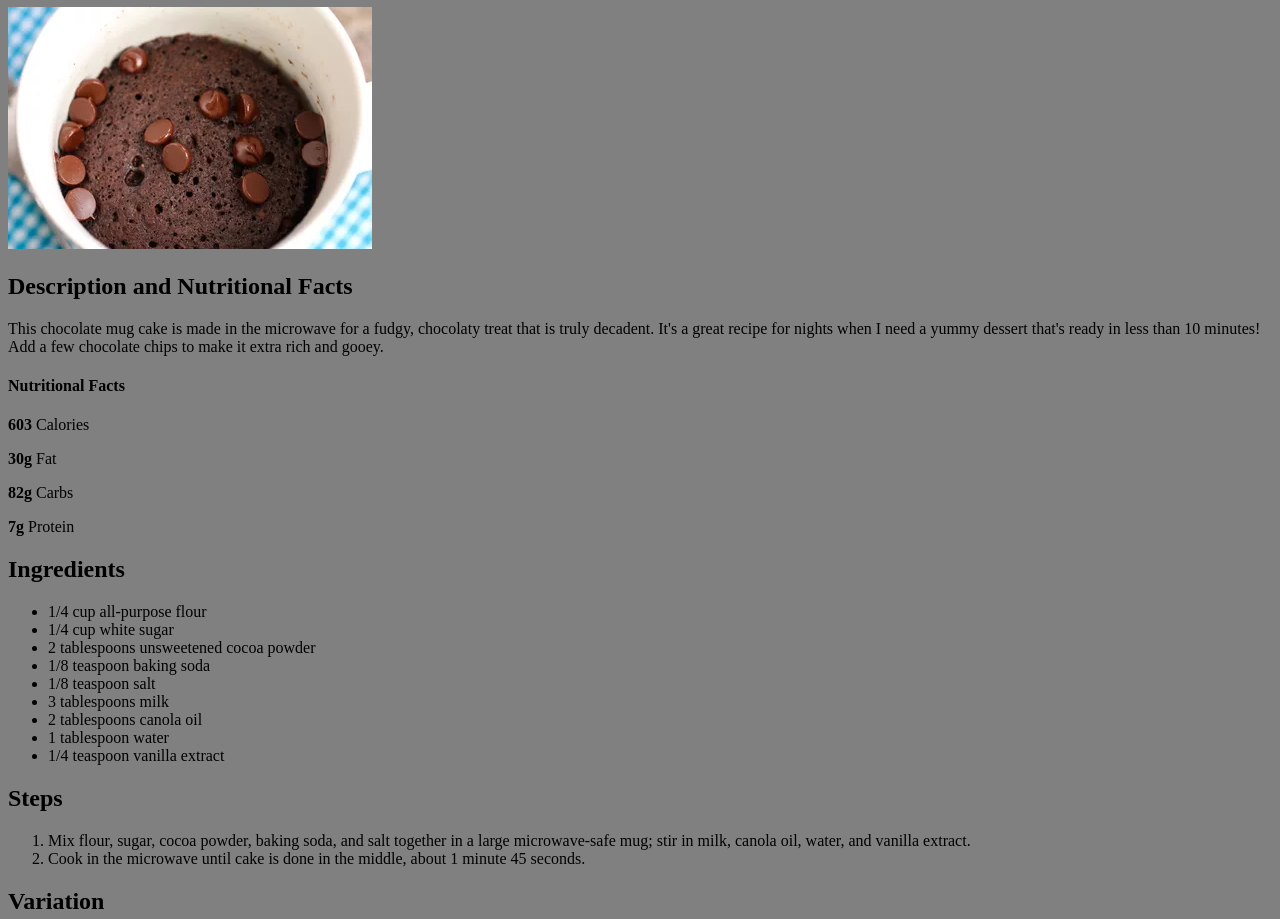
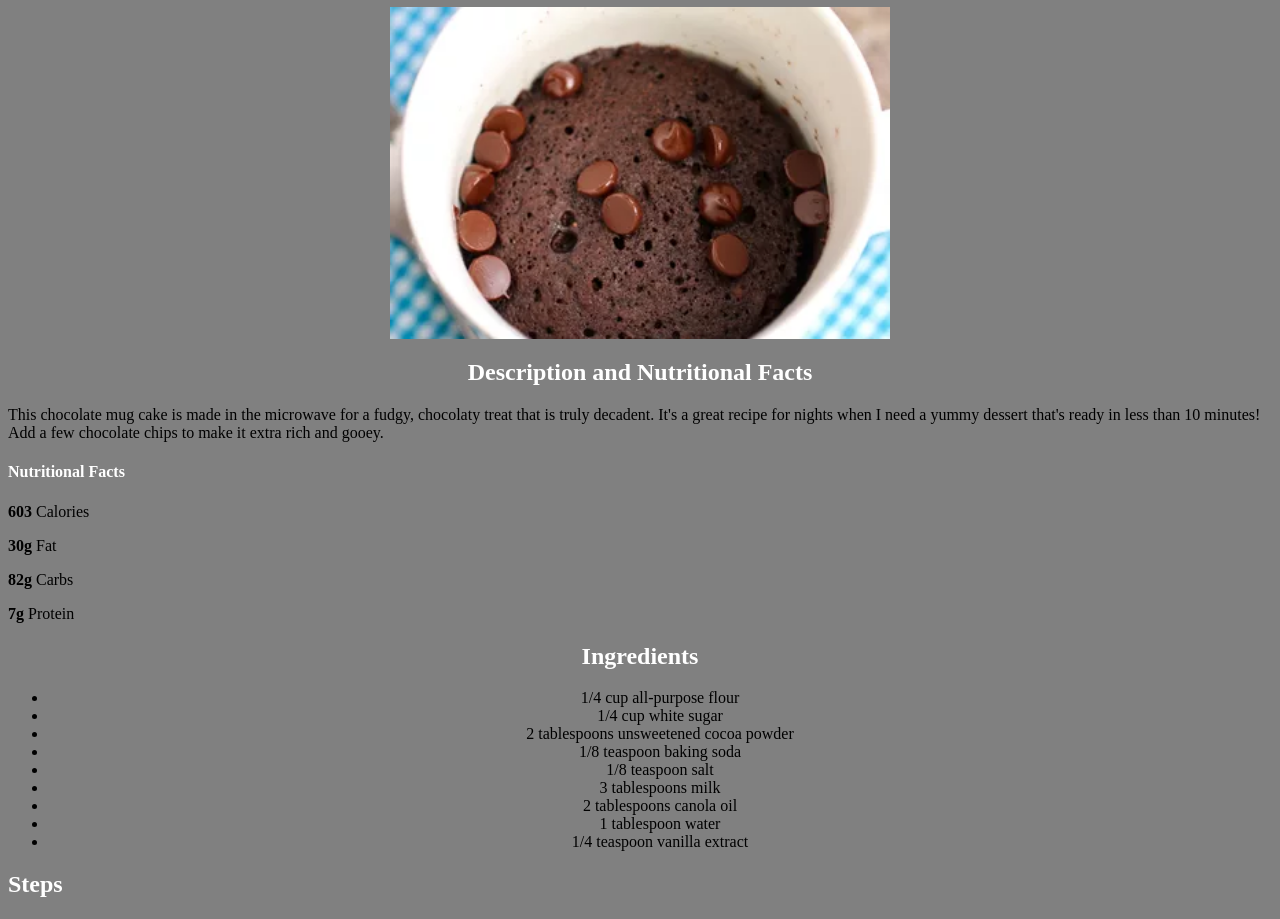
Before and after one commit to bard0n/odin-recipes, a plain HTML site: page recipes/chocolate-mug-cake.html in a window 1280 px wide. Shown: the part 73-992 px from the top of the page. Drawn offline with Linux system fonts and the light colour scheme.

Commit message:
Center images and add css to mug cake

```diff
--- a/recipes/chocolate-mug-cake.html
+++ b/recipes/chocolate-mug-cake.html
@@ -8,30 +8,30 @@
     <link rel="stylesheet" href="../style.css">
 </head>
 <body class="page">
-    <h1>Chocolate Mug Cake</h1>
-        <img src="chocolatemugcake.png">
-    <h2>Description and Nutritional Facts</h2>
+    <h1 class="title">Chocolate Mug Cake</h1>
+        <img class="image" src="chocolatemugcake.png">
+    <h2 class="title">Description and Nutritional Facts</h2>
         <p>
             This chocolate mug cake is made in the microwave for a fudgy, chocolaty treat that is truly decadent. It's a great recipe for nights when I need a yummy dessert that's ready in less than 10 minutes! Add a few chocolate chips to make it extra rich and gooey.
         </p>
-    <h4>Nutritional Facts</h3>
+    <h4 class="important">Nutritional Facts</h3>
         <p><strong>603</strong> Calories</p>
         <p><strong>30g</strong> Fat</p>
         <p><strong>82g</strong> Carbs</p>
         <p><strong>7g</strong> Protein</p>
-    <h2>Ingredients</h2>
+    <h2 class="title">Ingredients</h2>
         <ul>
-            <li>1/4 cup all-purpose flour</li>
-            <li>1/4 cup white sugar</li>
-            <li>2 tablespoons unsweetened cocoa powder</li>
-            <li>1/8 teaspoon baking soda</li>
-            <li>1/8 teaspoon salt</li>
-            <li>3 tablespoons milk</li>
-            <li>2 tablespoons canola oil</li>
-            <li>1 tablespoon water</li>
-            <li>1/4 teaspoon vanilla extract</li>
+            <li class="list">1/4 cup all-purpose flour</li>
+            <li class="list">1/4 cup white sugar</li>
+            <li class="list">2 tablespoons unsweetened cocoa powder</li>
+            <li class="list">1/8 teaspoon baking soda</li>
+            <li class="list">1/8 teaspoon salt</li>
+            <li class="list">3 tablespoons milk</li>
+            <li class="list">2 tablespoons canola oil</li>
+            <li class="list">1 tablespoon water</li>
+            <li class="list">1/4 teaspoon vanilla extract</li>
         </ul>
-    <h2>Steps</h2>
+    <h2 class="important">Steps</h2>
         <ol>
             <li>Mix flour, sugar, cocoa powder, baking soda, and salt together in a large microwave-safe mug; stir in milk, canola oil, water, and vanilla extract.</li>
             <li>Cook in the microwave until cake is done in the middle, about 1 minute 45 seconds.</li>
--- a/style.css
+++ b/style.css
@@ -14,3 +14,15 @@
 .important {
     color: rgb(255, 255, 255);
 }
+
+img {
+    height: auto;
+    width: 500px;
+    align-items: center;
+}
+
+.image {
+    margin-left: auto;
+    margin-right: auto;
+    display: block;
+}
```
Also changed, not shown: recipes/guacamole.html (+1 -1 lines), recipes/honey-garlic-slow-cooker-chicken-thighs.html (+1 -1 lines).
